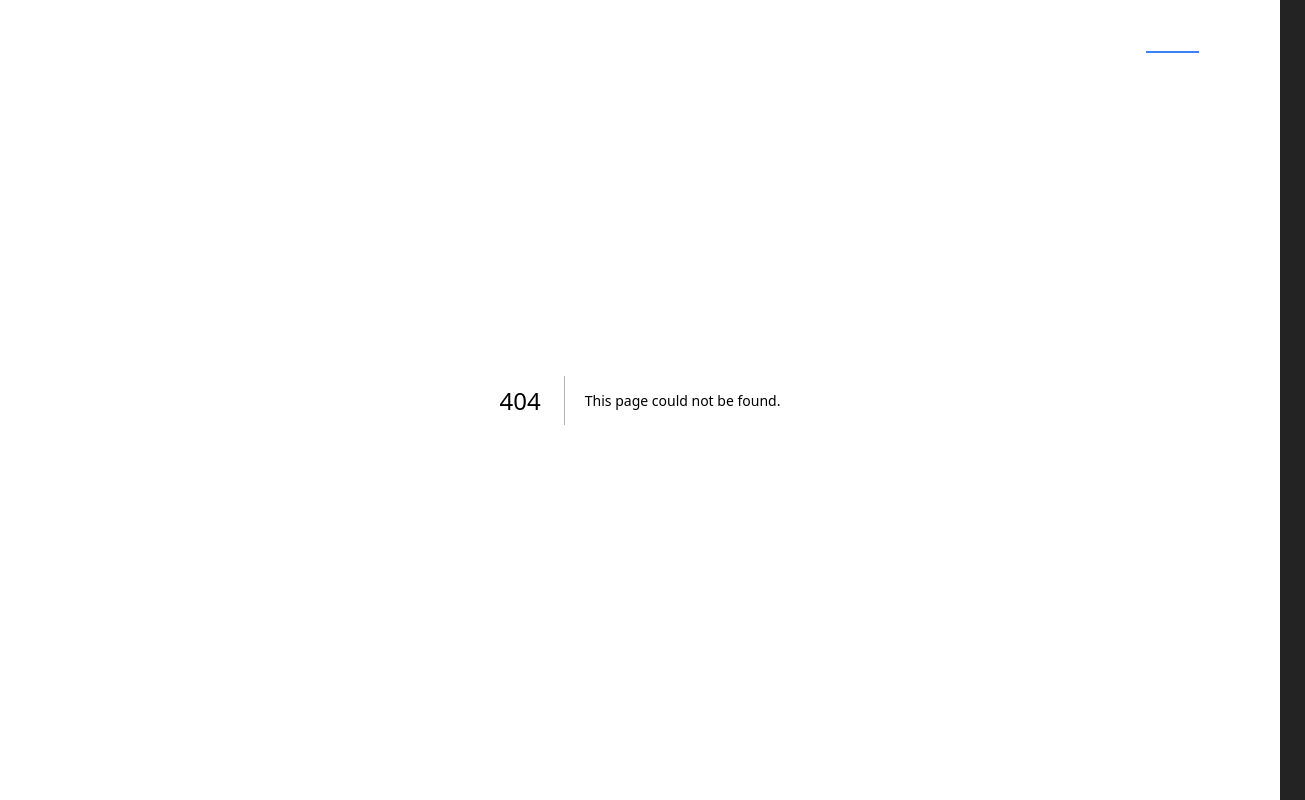
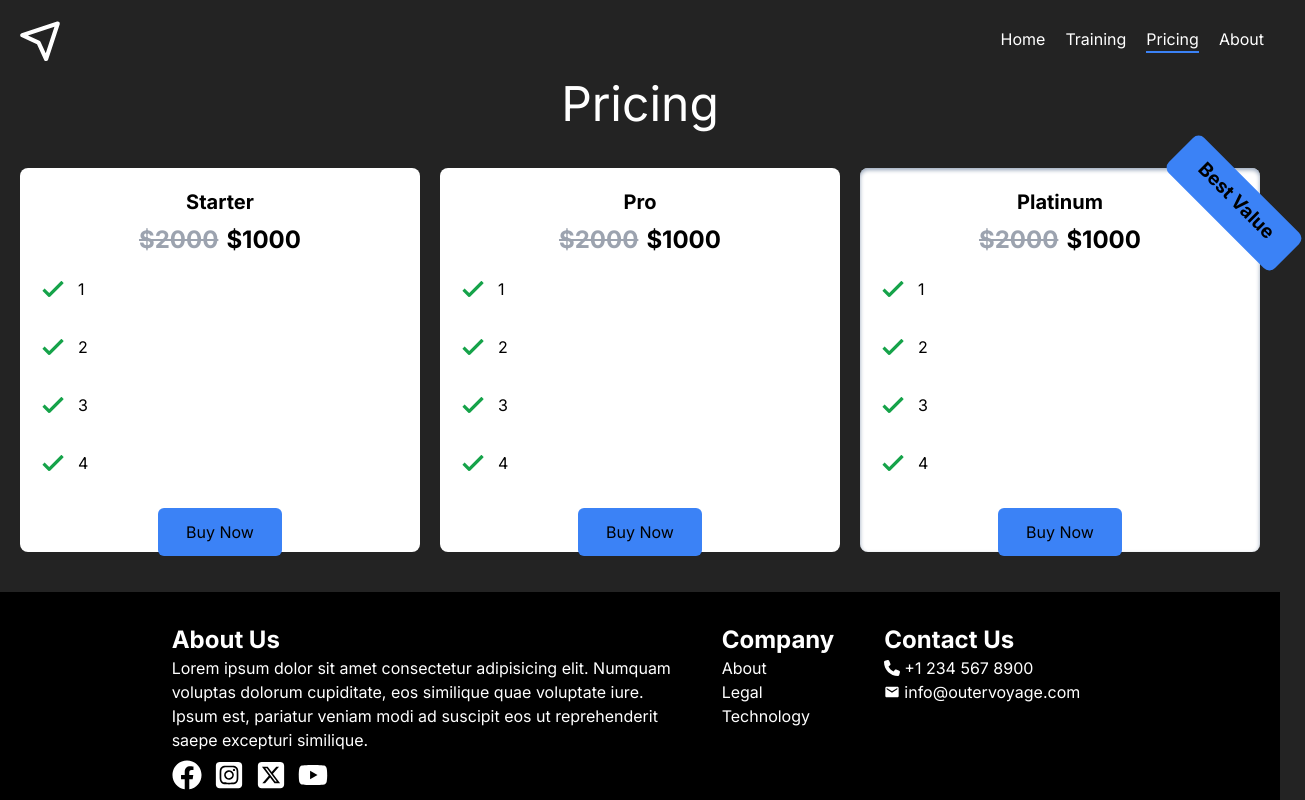
Before and after one commit to joseph-lang7/Outer-Voyage, a Next.js app: page /pricing in a window 1280 px wide. Before the commit this address had no page. Shown: the top 800 px of the page, 1305 px wide, since content can reach past the window. Built offline with nearby package versions, Linux system fonts and the light colour scheme.

Commit message:
Create pricing page

```diff
--- a/app/components/Hero.jsx
+++ b/app/components/Hero.jsx
@@ -6,10 +6,10 @@ const Hero = () => {
       <div className="text-white flex flex-col justify-center items-center h-full">
         <h1 className="text-3xl md:text-6xl lg:text-7xl ">EXPLORE. TRAVEL.</h1>
         <div className="flex gap-3 mt-5">
-          <button className="text-black hover:text-white px-5 py-2 bg-blue-500 rounded-md hover:bg-blue-700 duration-300 hover:scale-110   ">
+          <button className="text-black hover:text-white px-7 py-3 bg-blue-500 rounded-md hover:bg-blue-700 duration-300 hover:scale-110   ">
             Training
           </button>
-          <button className="text-black hover:text-white px-5 py-2 bg-blue-500 rounded-md hover:bg-blue-700 duration-300 hover:scale-110 ">
+          <button className="text-black hover:text-white px-7 py-3 bg-blue-500 rounded-md hover:bg-blue-700 duration-300 hover:scale-110 ">
             Pricing
           </button>
         </div>
--- /dev/null
+++ b/app/components/PricingCard.jsx
@@ -0,0 +1,64 @@
+import React from "react";
+import { IoIosCheckmark } from "react-icons/io";
+const PricingCard = ({
+  title,
+  bestValue,
+  oldPrice,
+  newPrice,
+  Option1,
+  Option2,
+  Option3,
+  Option4,
+}) => {
+  return (
+    <div
+      className={`${
+        bestValue
+          ? "shadow-inner shadow-slate-400 flex flex-col gap-2 bg-white h-96 min-w-[400px] max-w-[400px] items-center rounded-lg"
+          : "flex flex-col gap-2 bg-white h-96 min-w-[400px] max-w-[400px] items-center rounded-lg"
+      }`}
+    >
+      <div className="flex flex-col gap-2 mt-5 text-center">
+        {bestValue && (
+          <div className=" rounded-lg w-[150px] px-5 py-2 h-[50px] absolute bg-blue-500 justify-end translate-x-[180px] translate-y-[-10px] rotate-45 text-[19px] font-bold ">
+            <p>Best Value</p>
+          </div>
+        )}
+        <h2 className="font-bold text-xl">{title}</h2>
+        <div className="flex gap-2">
+          <s className="font-bold text-gray-400 text-2xl ">{oldPrice}</s>
+          <p className="font-bold text-2xl ">{newPrice}</p>
+        </div>
+      </div>
+      <div className="flex w-full pl-2 flex-col gap-2">
+        <div className="flex items-center justify-start">
+          <IoIosCheckmark size={50} className="text-green-600" />
+          <p>{Option1}</p>
+        </div>
+      </div>
+      <div className="flex w-full pl-2 flex-col gap-2">
+        <div className="flex items-center justify-start">
+          <IoIosCheckmark size={50} className="text-green-600" />
+          <p>{Option2}</p>
+        </div>
+      </div>
+      <div className="flex w-full pl-2 flex-col gap-2">
+        <div className="flex items-center justify-start">
+          <IoIosCheckmark size={50} className="text-green-600" />
+          <p>{Option3}</p>
+        </div>
+      </div>
+      <div className="flex w-full pl-2 flex-col gap-2">
+        <div className="flex items-center justify-start">
+          <IoIosCheckmark size={50} className="text-green-600" />
+          <p>{Option4}</p>
+        </div>
+      </div>
+      <button className="px-7 mt-3 py-3 bg-blue-500 rounded-md hover:bg-blue-700  duration-300 hover:scale-110 hover:text-white text-black ">
+        Buy Now
+      </button>
+    </div>
+  );
+};
+
+export default PricingCard;
--- /dev/null
+++ b/app/pricing/page.jsx
@@ -0,0 +1,43 @@
+import React from "react";
+import { IoIosCheckmark } from "react-icons/io";
+import PricingCard from "../components/PricingCard";
+
+const PricingPage = () => {
+  return (
+    <div className="flex flex-col">
+      <h1 className="text-center pt-20 text-white text-5xl">Pricing</h1>
+      <div className="flex flex-col xl:flex-row justify-center items-center h-auto px-10 pt-10 pb-10 text-black gap-8 xl:gap-5">
+        <PricingCard
+          title="Starter"
+          oldPrice="$2000"
+          newPrice="$1000"
+          Option1={1}
+          Option2={2}
+          Option3={3}
+          Option4={4}
+        />
+        <PricingCard
+          title="Pro"
+          oldPrice="$2000"
+          newPrice="$1000"
+          Option1={1}
+          Option2={2}
+          Option3={3}
+          Option4={4}
+        />
+        <PricingCard
+          title="Platinum"
+          bestValue={true}
+          oldPrice="$2000"
+          newPrice="$1000"
+          Option1={1}
+          Option2={2}
+          Option3={3}
+          Option4={4}
+        />
+      </div>
+    </div>
+  );
+};
+
+export default PricingPage;
--- a/app/training/page.jsx
+++ b/app/training/page.jsx
@@ -111,7 +111,7 @@ const TrainingPage = () => {
       </div>
       <h2 className="text-4xl text-white mb-5">Are You Ready?</h2>
       <Link href="/pricing">
-        <button className="px-5 py-2 bg-blue-500 rounded-md hover:bg-blue-700  duration-300 hover:scale-110 hover:text-white ">
+        <button className="px-7 py-3 bg-blue-500 rounded-md hover:bg-blue-700  duration-300 hover:scale-110 hover:text-white ">
           Get Started
         </button>
       </Link>
```
